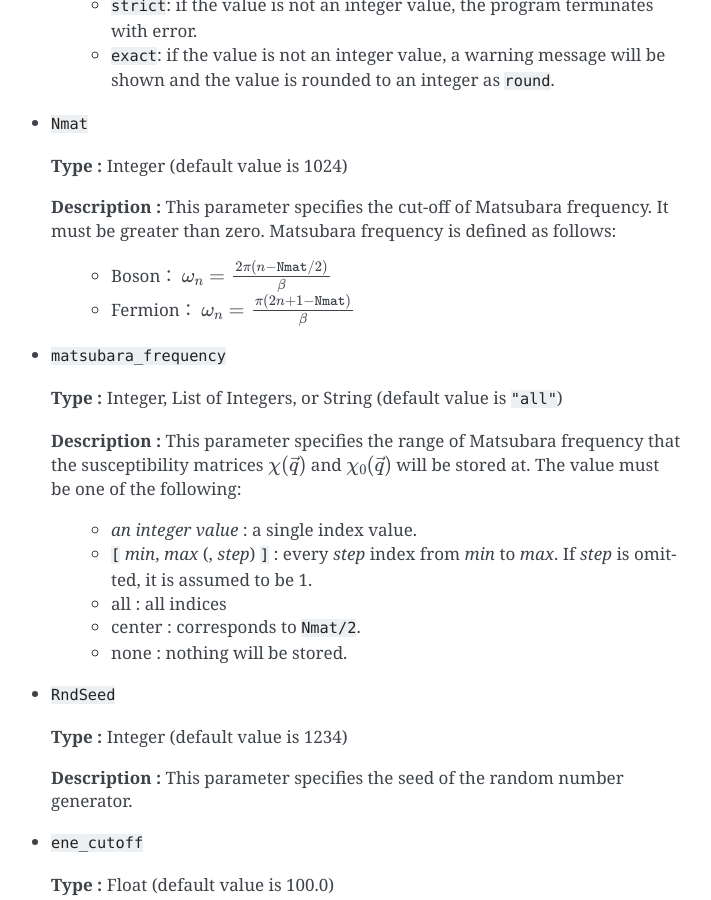
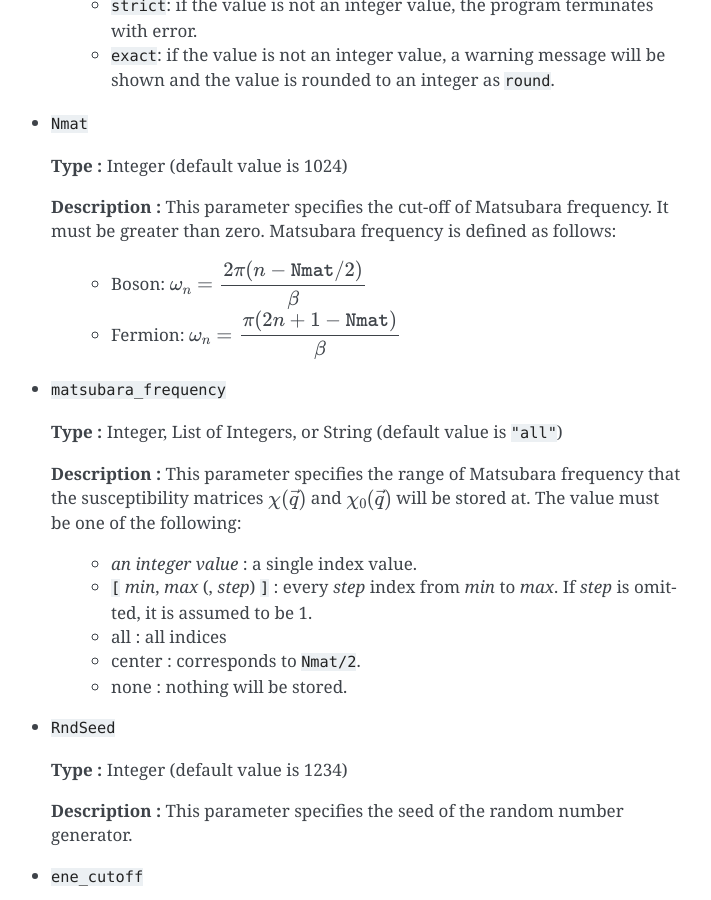
Before and after one commit to issp-center-dev/H-wave, a Sphinx documentation site: the page built from docs/en/source/rpa/filespecification/config/index_config.rst, in a window 1280 px wide and 900 px high, scrolled down 2197 px. Shown: the whole window, without its empty margins (399-1110 px from the left). Built offline with Sphinx 7.4.7, drawn with Linux system fonts in a browser that asks for light colours.

Commit message:
minor corrections

```diff
--- a/docs/en/source/rpa/filespecification/config/index_config.rst
+++ b/docs/en/source/rpa/filespecification/config/index_config.rst
@@ -124,8 +124,8 @@ Parameters
   This parameter specifies the cut-off of Matsubara frequency.
   It must be greater than zero. Matsubara frequency is defined as follows:
 
-      - Boson： :math:`\omega_n = \frac{2\pi (n-\verb|Nmat|/2)}{\beta}`
-      - Fermion： :math:`\omega_n = \frac{\pi (2n+1-\verb|Nmat|)}{\beta}`
+    - Boson: :math:`\omega_n = \dfrac{2\pi (n-\texttt{Nmat}/2)}{\beta}`
+    - Fermion: :math:`\omega_n = \dfrac{\pi (2n+1-\texttt{Nmat})}{\beta}`
 
 - ``matsubara_frequency``
 
--- a/docs/ja/source/rpa/filespecification/config/index_config.rst
+++ b/docs/ja/source/rpa/filespecification/config/index_config.rst
@@ -98,8 +98,8 @@ TOML形式
 
   **説明 :** 松原振動数のカットオフを指定します。1以上の値を指定してください。松原振動数の定義は以下の通りです。
 
-      - Bosonの場合： :math:`\omega_n = \frac{2\pi (n-\verb|Nmat|/2)}{\beta}`
-      - Fermionの場合： :math:`\omega_n = \frac{\pi (2n+1-\verb|Nmat|)}{\beta}`
+      - Bosonの場合: :math:`\omega_n = \dfrac{2\pi (n-\texttt{Nmat}/2)}{\beta}`
+      - Fermionの場合: :math:`\omega_n = \dfrac{\pi (2n+1-\texttt{Nmat})}{\beta}`
 
 - ``matsubara_frequency``
 
```
